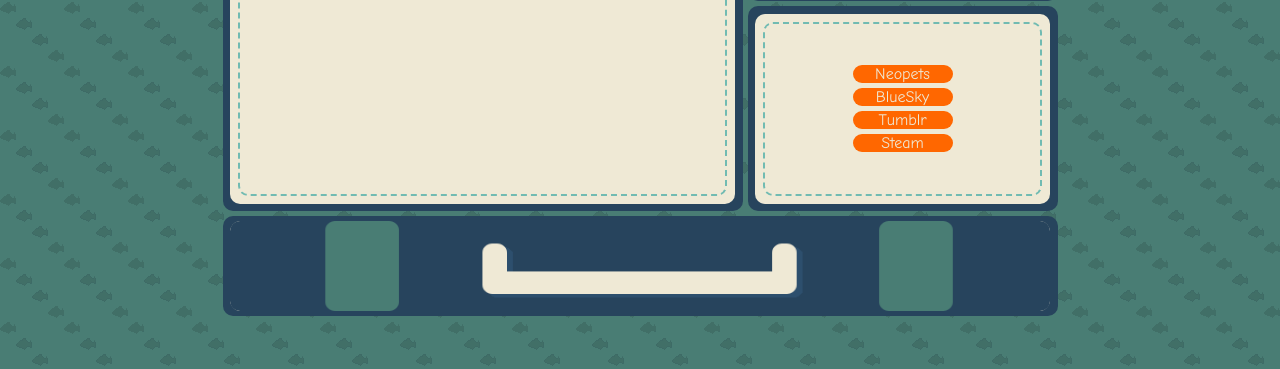
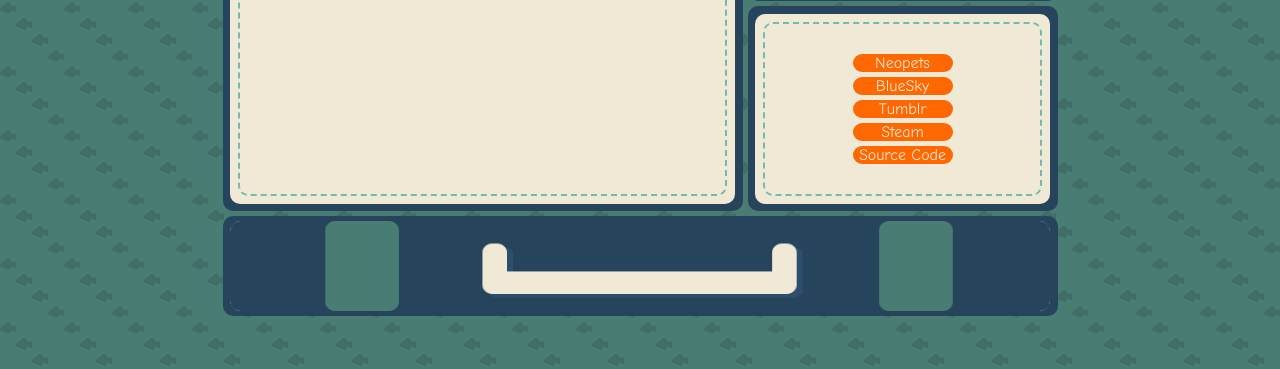
Before and after one commit to SpaceSnek/Containerized-Neocities-Flask, a Flask app: page / in a window 1280 px wide. Shown: the part 447-816 px from the top of the page. Run offline with Flask 3, Linux system fonts and the light colour scheme.

Commit message:
Added source code link to site page

```diff
--- a/templates/index.html
+++ b/templates/index.html
@@ -45,6 +45,7 @@
                     <a href="https://bsky.app/profile/spacesnek.shrimplybetter.me" target="_blank" rel="noopener noreferrer">BlueSky</a>
                     <a href="https://www.tumblr.com/blog/spacesnektumbls" target="_blank" rel="noopener noreferrer">Tumblr</a>
                     <a href="https://steamcommunity.com/id/SpaceSnek/" target="_blank" rel="noopener noreferrer">Steam</a>
+                    <a href="https://github.com/SpaceSnek/Containerized-Neocities-Flask" target="_blank" rel="noopener noreferrer">Source Code</a>
                 </div>
             </div>
         </div>
```
Also changed, not shown: Assets/shimp.ico (added), 1 other file.
